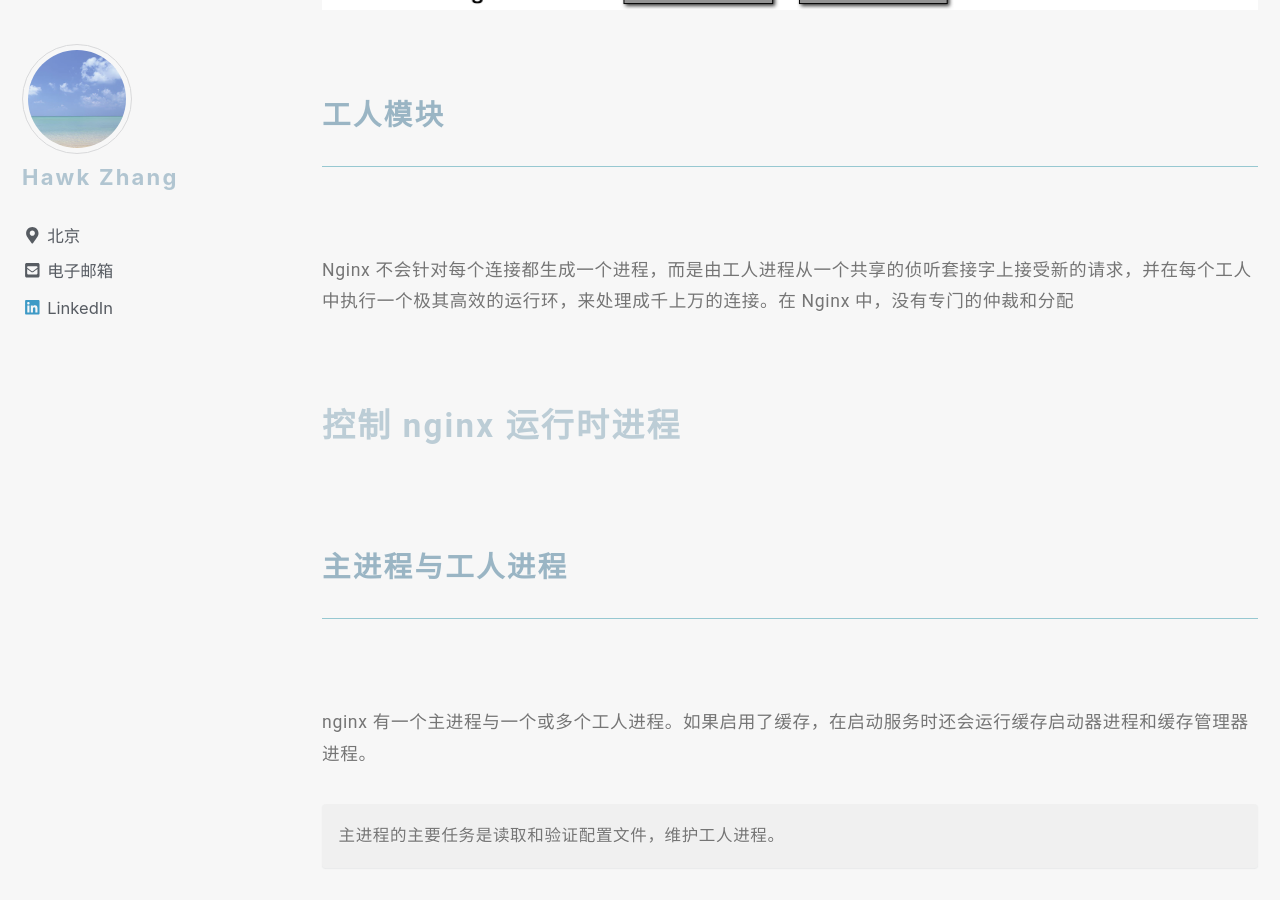
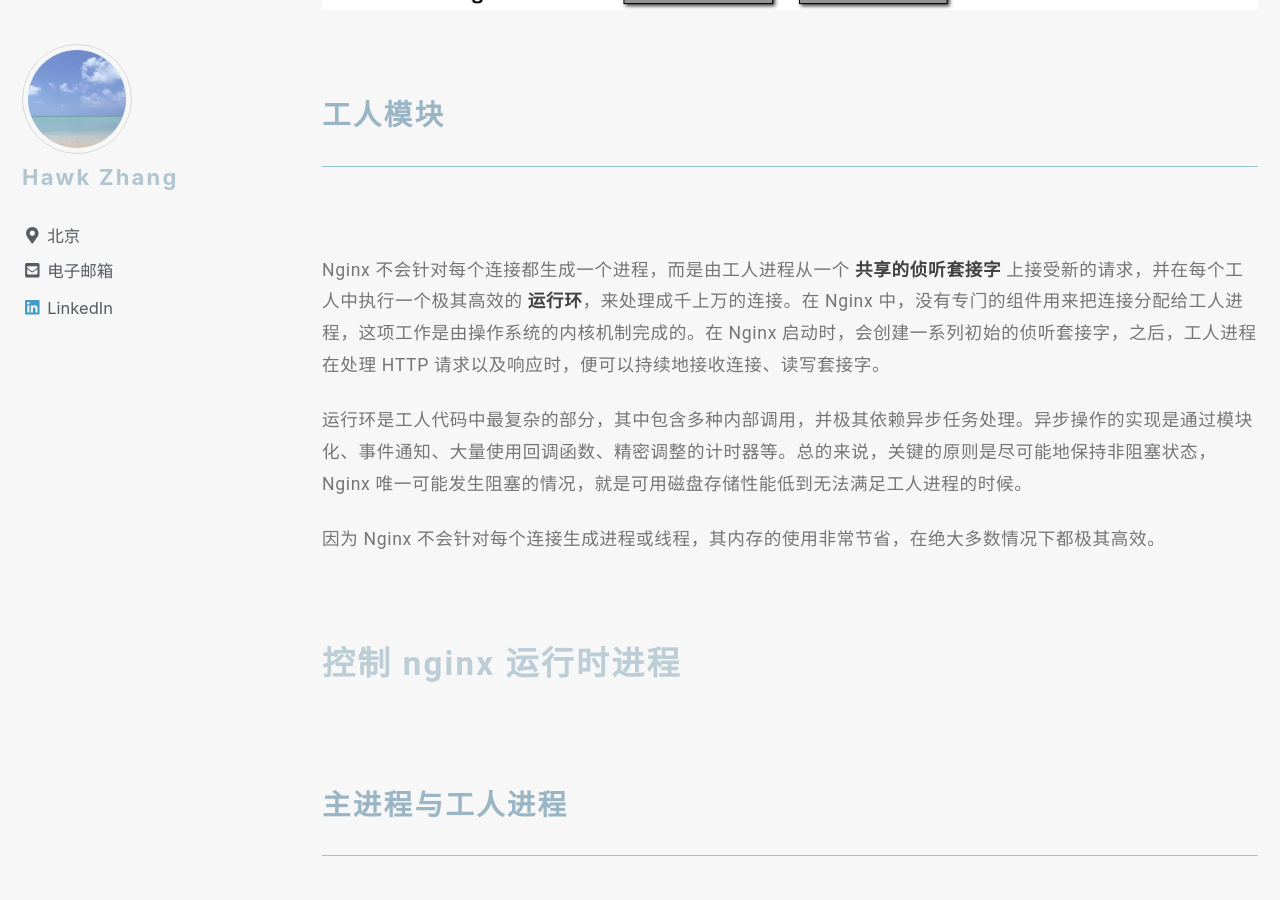
Before and after one commit to narru888/linotes_note, a Jekyll site: the page built from _posts/server/nginx/2016-01-03-nginx.basic.md, in a window 1280 px wide and 900 px high, scrolled down 16503 px. Built offline with Jekyll 4.4.1, drawn with Linux system fonts in a browser that asks for light colours; nearby versions of some CDN libraries; a script that is not in the unit is left out.

Commit message:
update on 2018-09-26 21:00:01 CST

```diff
--- a/_posts/server/nginx/2016-01-03-nginx.basic.md
+++ b/_posts/server/nginx/2016-01-03-nginx.basic.md
@@ -399,7 +399,13 @@
 
 ### 工人模块
 
-Nginx 不会针对每个连接都生成一个进程，而是由工人进程从一个共享的侦听套接字上接受新的请求，并在每个工人中执行一个极其高效的运行环，来处理成千上万的连接。在 Nginx 中，没有专门的仲裁和分配
+Nginx 不会针对每个连接都生成一个进程，而是由工人进程从一个 **共享的侦听套接字** 上接受新的请求，并在每个工人中执行一个极其高效的 **运行环**，来处理成千上万的连接。在 Nginx 中，没有专门的组件用来把连接分配给工人进程，这项工作是由操作系统的内核机制完成的。在 Nginx 启动时，会创建一系列初始的侦听套接字，之后，工人进程在处理 HTTP 请求以及响应时，便可以持续地接收连接、读写套接字。
+
+运行环是工人代码中最复杂的部分，其中包含多种内部调用，并极其依赖异步任务处理。异步操作的实现是通过模块化、事件通知、大量使用回调函数、精密调整的计时器等。总的来说，关键的原则是尽可能地保持非阻塞状态，Nginx 唯一可能发生阻塞的情况，就是可用磁盘存储性能低到无法满足工人进程的时候。
+
+因为 Nginx 不会针对每个连接生成进程或线程，其内存的使用非常节省，在绝大多数情况下都极其高效。
+
+
 
 
 
```
